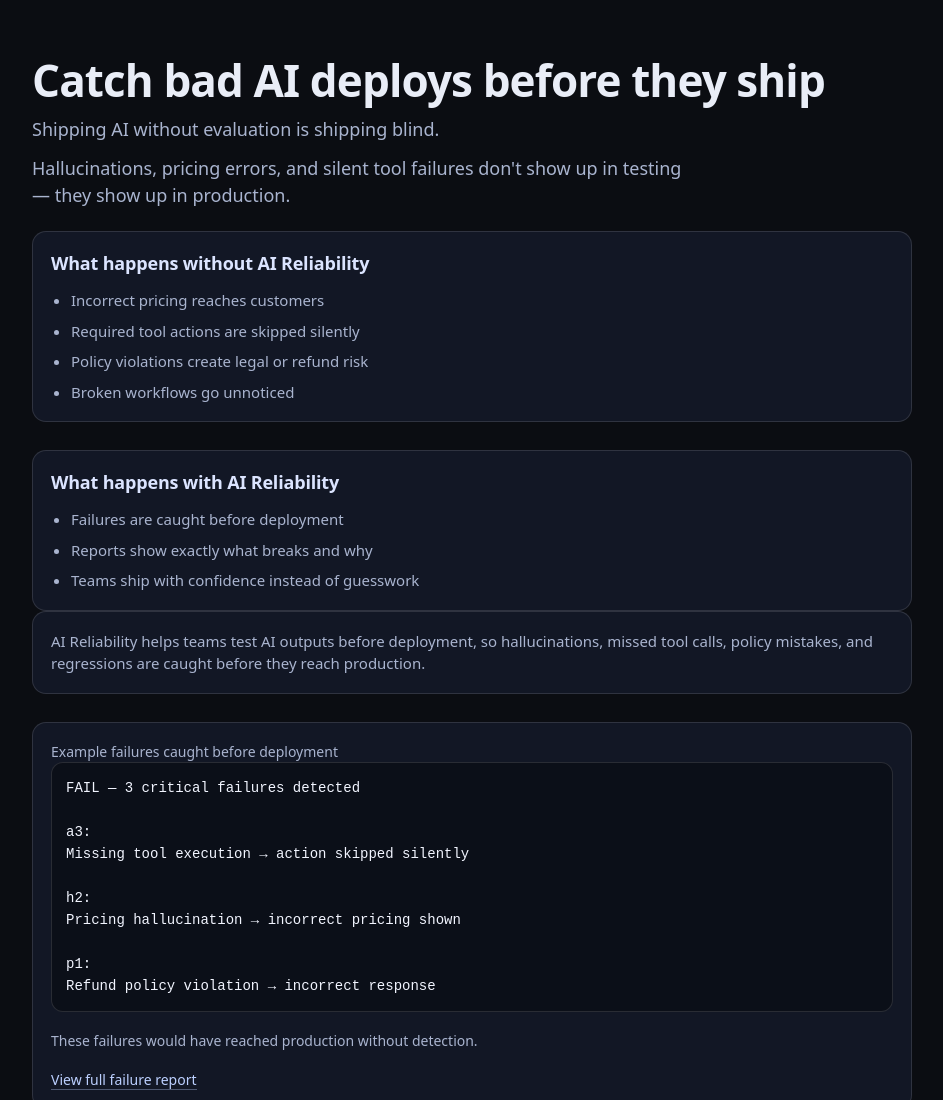
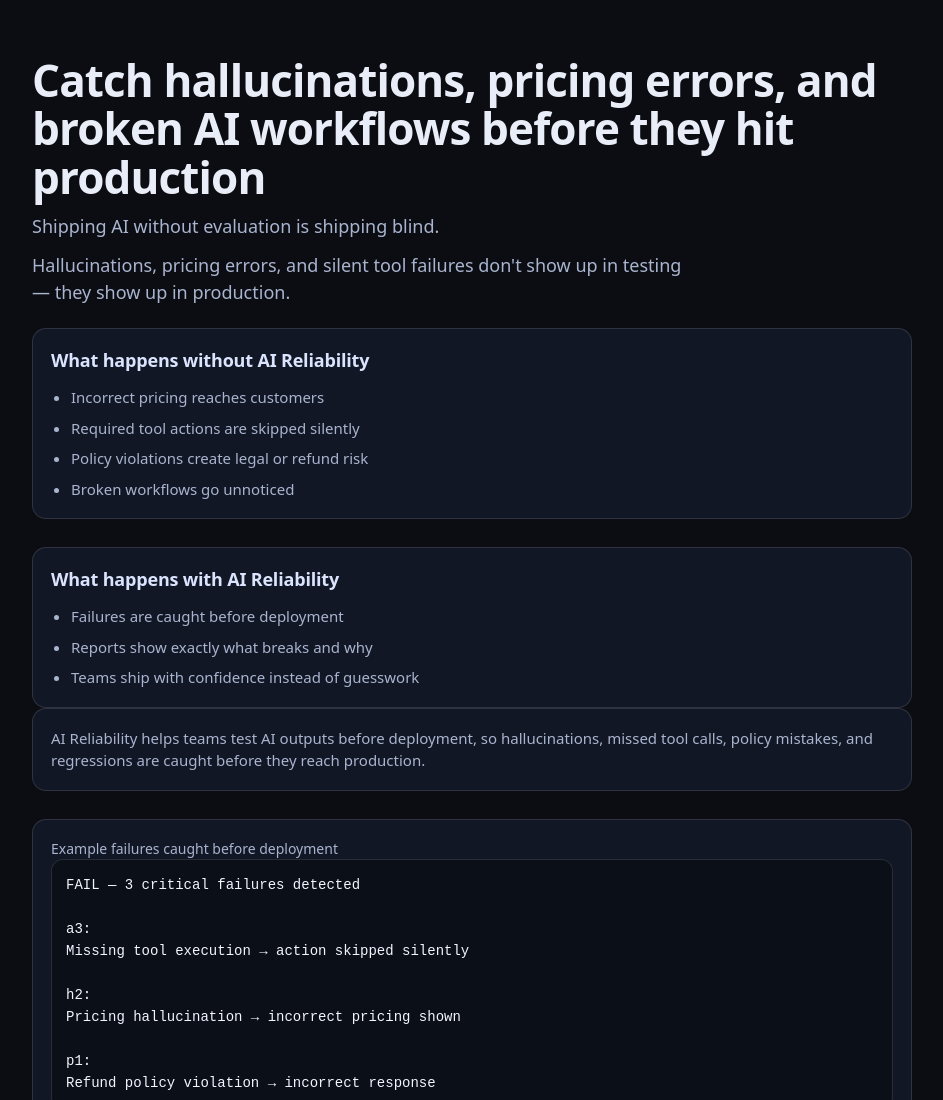
Before and after one commit to aireliability/ai-reliability, a website: page docs/index.html in a window 1280 px wide. Shown: the top 1100 px of the page, without its empty margins (168-1111 px from the left). Drawn offline with Linux system fonts and the light colour scheme.

Commit message:
Headline with concrete AI failure scenarios and production risk framing

```diff
--- a/docs/index.html
+++ b/docs/index.html
@@ -156,7 +156,7 @@
   </head>
   <body>
     <main class="wrap">
-      <h1>Catch bad AI deploys before they ship</h1>
+      <h1>Catch hallucinations, pricing errors, and broken AI workflows before they hit production</h1>
       <div class="hero-sub">
         <p>Shipping AI without evaluation is shipping blind.</p>
         <p>
```
